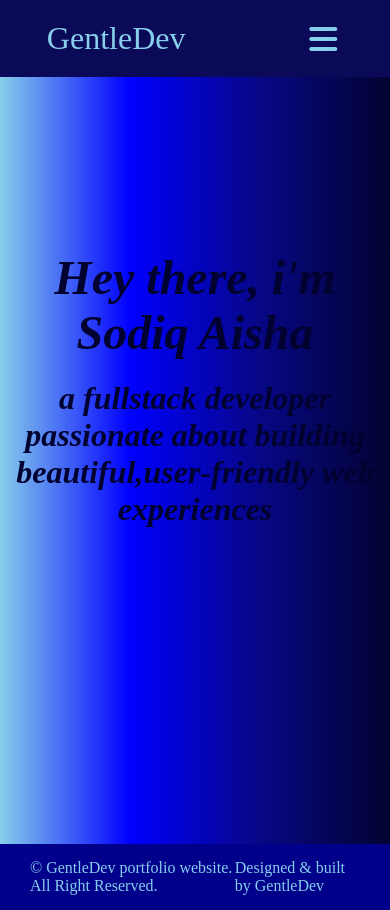
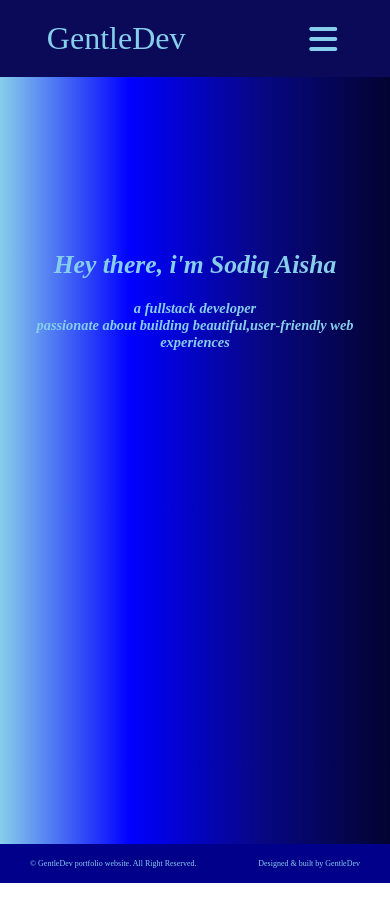
Before and after one commit to GentleDev9/myportfolio, a plain HTML site: page index.html in a window 390 px wide. After the commit the page ends 883 px from the top, so only its background shows below. Drawn offline with Linux system fonts and the light colour scheme.

Commit message:
Initial commit

```diff
--- a/mylandingpage.css
+++ b/mylandingpage.css
@@ -4,6 +4,7 @@
   box-sizing: border-box;
   list-style-type: none;
   text-decoration: none;
+
 }
 header{
   background-color: rgb(10, 10, 88);
@@ -63,16 +64,32 @@ nav{
 }
 
 .text h1{
-  color: rgb(2, 2, 48);
+  color: skyblue;
   font-size: 3em;
   font-style: italic;
   padding-bottom: 20px;
 }
 .text p{
-color: rgb(2, 2, 48);
+color: skyblue;
 font-style: italic;
 font-size: 2em;
 font-weight: 600;
+}
+@media(max-width: 878px) {
+  .text h1{
+    font-size: 2em;
+  }
+  .text p{
+    font-size: 1.2em;
+  }
+}
+@media(max-width: 534px) {
+  .text h1{
+    font-size: 1.6em;
+  }
+  .text p{
+    font-size: .9em;
+  }
 }
       footer{
         background-color: darkblue;
@@ -81,3 +98,20 @@ font-weight: 600;
         color:  skyblue;
         padding: 15px 30px;
       }
+      @media(max-width:648px) {
+        footer p{
+          font-size: .8em;
+        }
+      }
+      @media(max-width: 534px) {
+        footer p{
+          font-size: .6em;
+        }
+      }
+      @media(max-width: 416px) {
+        footer p{
+          font-size: .5em;
+          display: grid;
+          justify-content: space-between;
+        }
+      }
--- a/othercssfiles/aboutme.css
+++ b/othercssfiles/aboutme.css
@@ -122,3 +122,27 @@ nav{
     margin-left: 10px;
     /* justify-content: center; */
 }
+      footer{
+        background-color: darkblue;
+        display: flex;
+        justify-content: space-between;
+        color:  skyblue;
+        padding: 15px 30px;
+      }
+            @media(max-width:648px) {
+        footer p{
+          font-size: .8em;
+        }
+      }
+      @media(max-width: 534px) {
+        footer p{
+          font-size: .6em;
+        }
+      }
+      @media(max-width: 416px) {
+        footer p{
+          font-size: .5em;
+          display: grid;
+          justify-content: space-between;
+        }
+      }
```
Also changed, not shown: otherhtmlfiles/aboutme.html (+5 -0 lines).
